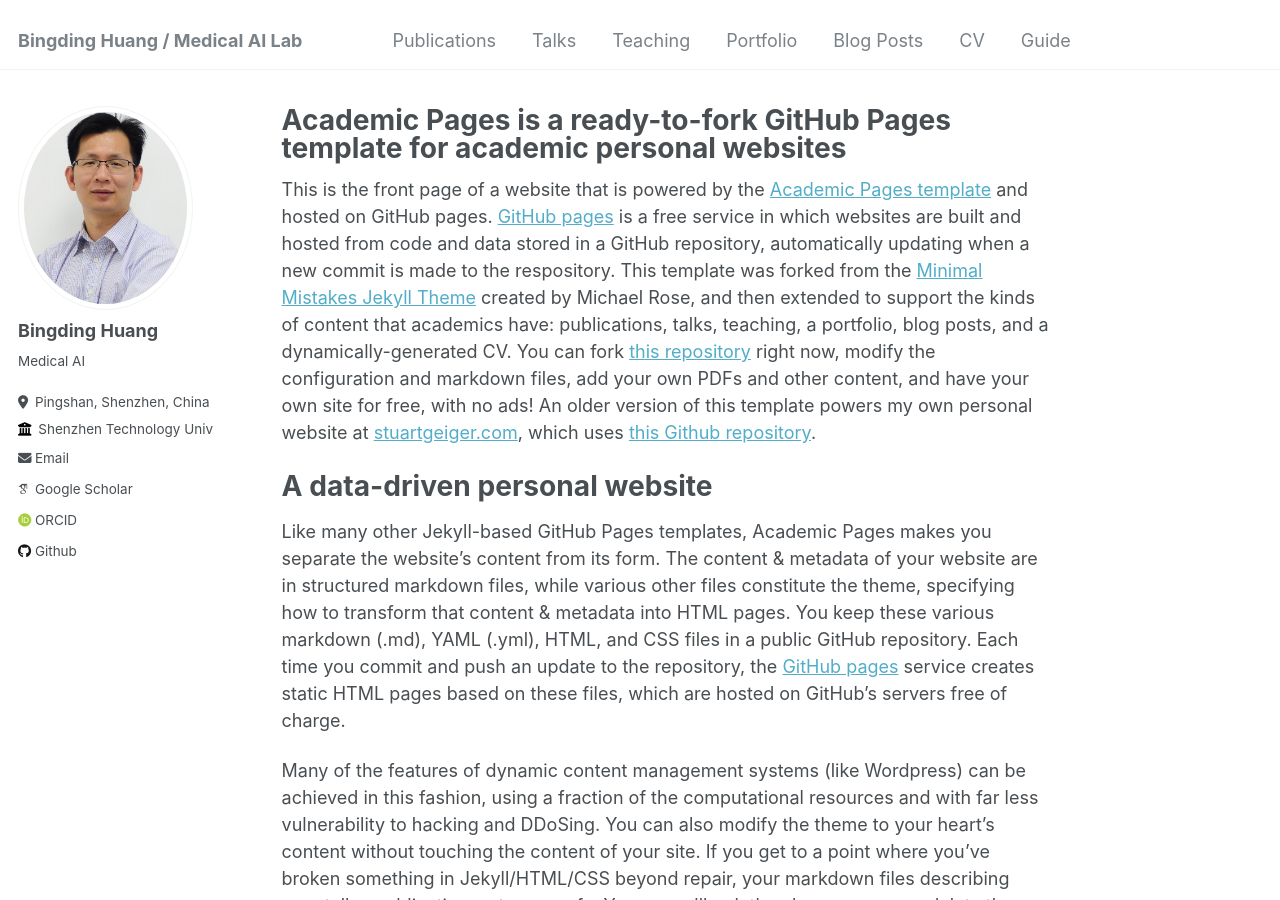
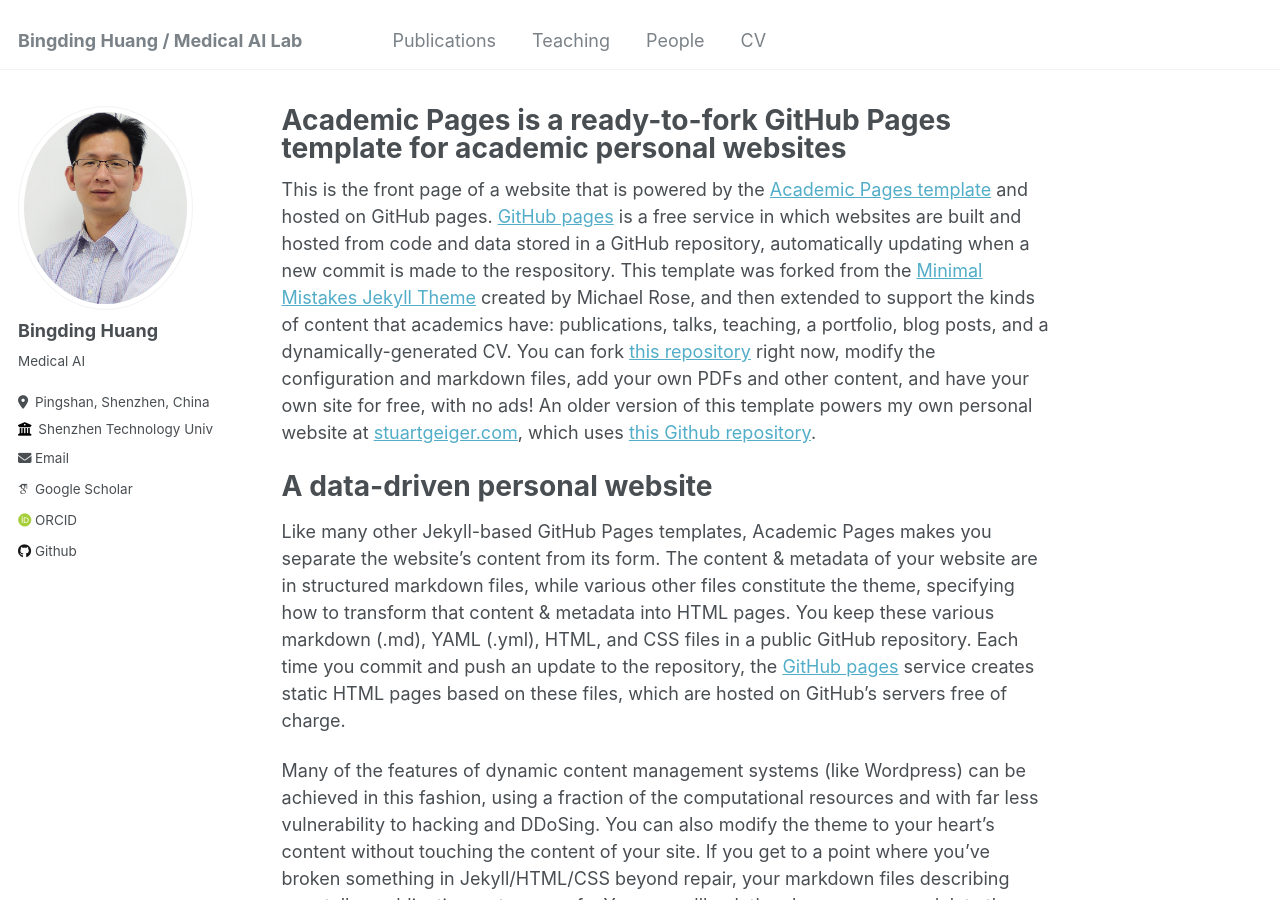
Before and after one commit to bingding/bingding.github.io, a Jekyll site: the page built from _pages/about.md, in a window 1280 px wide and 900 px high. Built offline with Jekyll 4.4.1, drawn with Linux system fonts in a browser that asks for light colours; some web fonts are replaced.

Commit message:
change layout

```diff
--- a/_data/navigation.yml
+++ b/_data/navigation.yml
@@ -3,20 +3,17 @@ main:
   - title: "Publications"
     url: /publications/
 
-  - title: "Talks"
-    url: /talks/
 
   - title: "Teaching"
     url: /teaching/
 
-  - title: "Portfolio"
-    url: /portfolio/
+  - title: "People"
+    url: /people/
 
-  - title: "Blog Posts"
-    url: /year-archive/
+
+
+#  - title: "Blog Posts"
+#    url: /year-archive/
 
   - title: "CV"
     url: /cv/
-
-  - title: "Guide"
-    url: /markdown/
```
Also changed, not shown: _people/portfolio-1.md (added, +7 -0 lines), _people/portfolio-2.html (added, +7 -0 lines).
